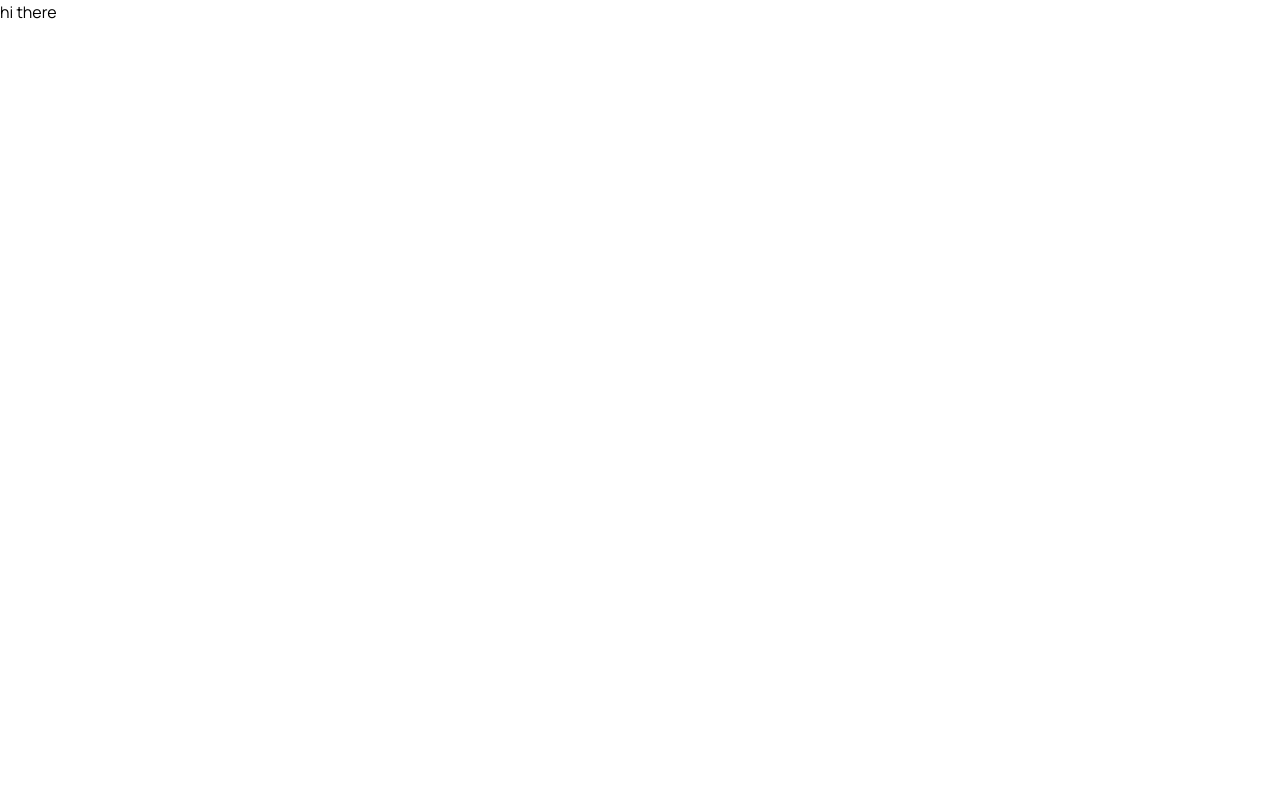
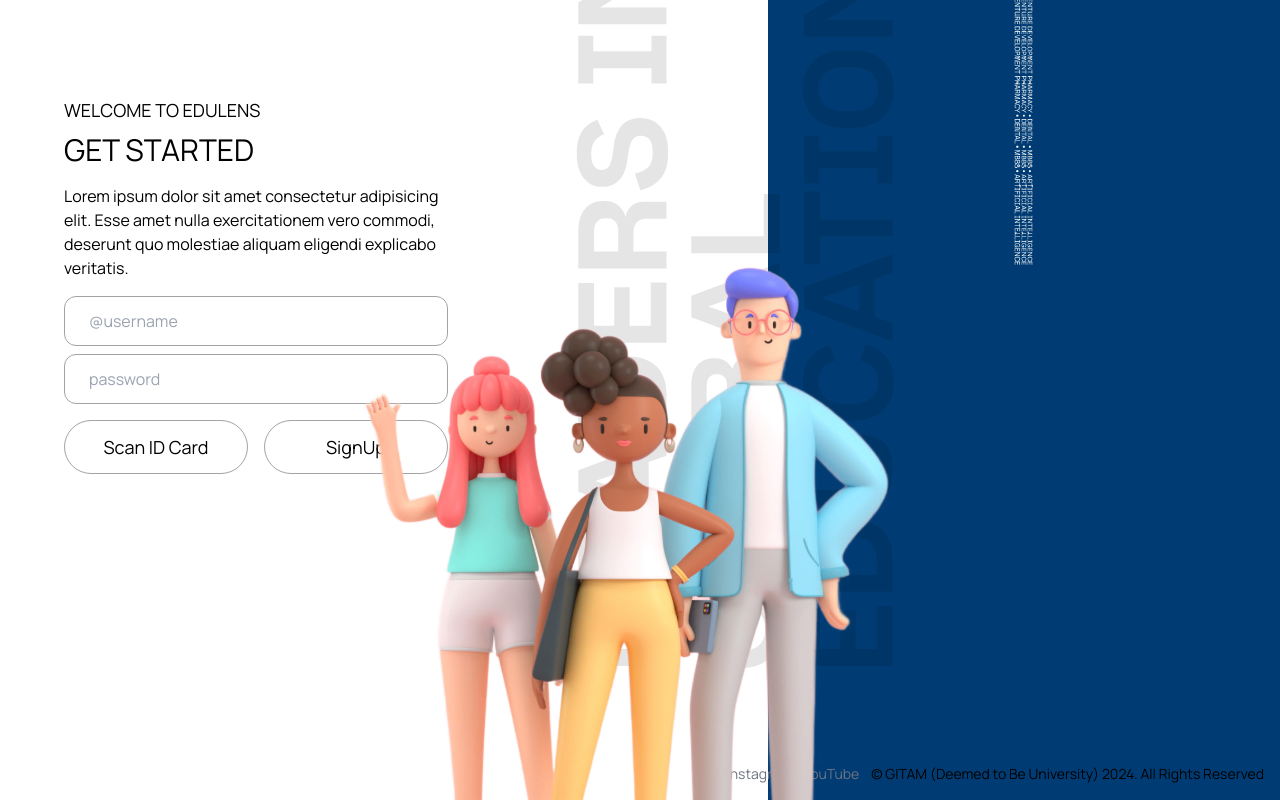
Before and after one commit to TheAnanta/edulens, a Next.js app: page / in a window 1280 px wide. Built offline with nearby package versions, Linux system fonts and the light colour scheme.

Commit message:
home page added in the home route
Signed-off-by: P SIDHARTH <philkhanasidharth14@gmail.com>

```diff
--- a/src/app/page.tsx
+++ b/src/app/page.tsx
@@ -1,9 +1,57 @@
+import Footer from "@/components/Footer";
 
+export default function Page() {
+  return (
+    <div className="flex relative justify-between">
+      <div className="pt-24 px-16 w-[40%] h-screen flex flex-col items-start justify-start">
+        <h1 className="uppercase text-lg mb-2">WELCOME TO EDULENS</h1>
+        <h2 className="text-3xl uppercase mb-4">Get Started</h2>
+        <p className="mb-4">
+          Lorem ipsum dolor sit amet consectetur adipisicing elit. Esse amet
+          nulla exercitationem vero commodi, deserunt quo molestiae aliquam
+          eligendi explicabo veritatis.
+        </p>
+        <div className="flex flex-col space-y-2 w-full">
+          <input
+            type="text"
+            title="username"
+            placeholder="@username"
+            className="py-3 px-6 rounded-xl border border-neutral-400 mr-4 w-full"
+          />
+          <input
+            type="password"
+            title="password"
+            placeholder="password"
+            className="py-3 px-6 rounded-xl border border-neutral-400 w-full"
+          />
+        </div>
+        <div className="flex justify-start items-start space-x-4 mt-4 w-full">
+          <button className="text-lg rounded-full py-3 px-6  border border-neutral-400 w-full">
+            Scan ID Card
+          </button>
+          <button className="text-lg rounded-full py-3 px-6  border border-neutral-400 w-full">
+            SignUp
+          </button>
+        </div>
+      </div>
+      <img
+        src="/study.svg"
+        alt="study"
+        className="bottom-0 right-[20%] absolute z-50"
+      />
+      <div className="w-[10%]">
+        <img src="/gray.svg" alt="study" className="absolute z-10" />
+      </div>
 
-export default function page() {
-  return (
-    <div>
-      hi there
+      <div className="bg-[var(--main-color)]  w-[40%] right-[60%]">
+        <div className="rotate-90 absolute text-white text-xl gap-x-6">
+          <img src="/text.svg" alt="" className="h-full" />
+          <img src="/text.svg" alt="" className="h-full" />
+          <img src="/text.svg" alt="" className="h-full" />
+        </div>
+      </div>
+
+      <Footer />
     </div>
-  )
+  );
 }
```
